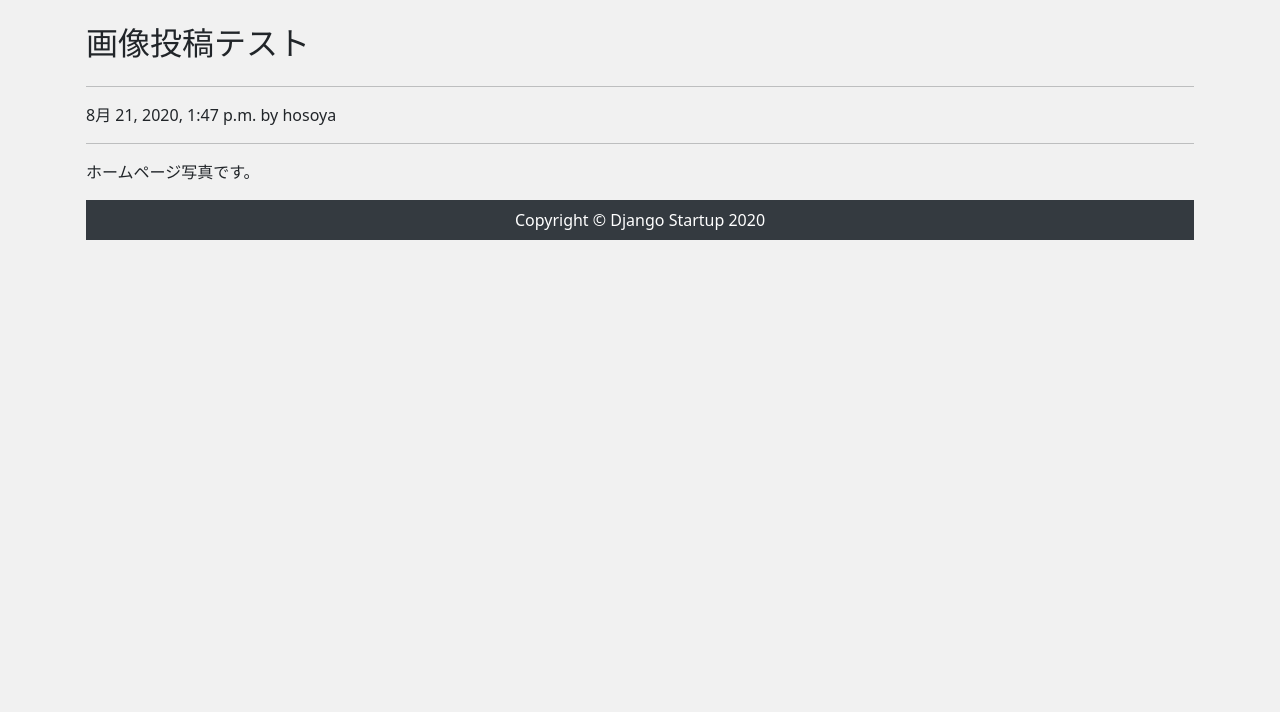
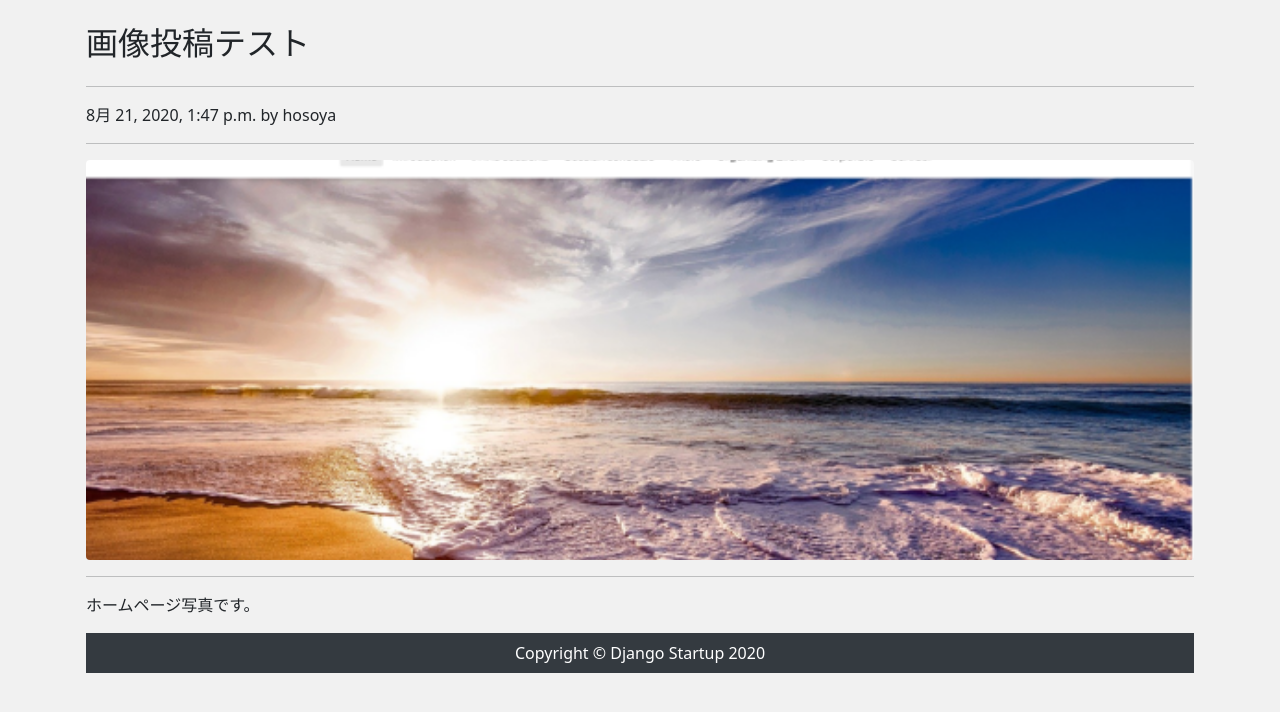
Before and after one commit to akihiro-hosoya/python-program, a Django app: page /post/4/ in a window 1280 px wide. Shown: the part 56-768 px from the top of the page. Run offline with Django 3.2, Linux system fonts and the light colour scheme; data comes from the database, SQL or seed files in the repository; both versions use the stored data as it was after the commit; some libraries are stand-ins or nearby versions.

Commit message:
画像アップロード機能

```diff
--- a/blog/forms.py
+++ b/blog/forms.py
@@ -3,3 +3,4 @@ from django import forms
 class PostForm(forms.Form):
     title = forms.CharField(max_length=30, label='タイトル')
     content = forms.CharField(label='内容', widget=forms.Textarea())
+    image = forms.ImageField(label='イメージ画像', required=False)
--- a/blog/models.py
+++ b/blog/models.py
@@ -6,6 +6,7 @@ from django.utils import timezone
 class Post(models.Model):
     author = models.ForeignKey(settings.AUTH_USER_MODEL, on_delete=models.CASCADE)
     title = models.CharField("タイトル", max_length=200)
+    image = models.ImageField(upload_to='images', verbose_name='イメージ画像', null=True, blank=True)
     content = models.TextField("本文")
     created = models.DateTimeField("作成日", default=timezone.now)
 
--- a/blog/static/css/style.css
+++ b/blog/static/css/style.css
@@ -53,3 +53,19 @@ main {
 .form-control:focus {
     box-shadow: none;
 }
+
+
+
+/* 画像 */
+/* index */
+.index-img {
+    object-fit: cover;
+    height: 240px;
+}
+
+/* detail */
+.detail-img {
+    object-fit: cover;
+    width: 100%;
+    height: 400px;
+}
--- a/blog/templates/blog/index.html
+++ b/blog/templates/blog/index.html
@@ -5,6 +5,9 @@
     <div class="col-md-8">
         {% for post in post_data %}
             <div class="card mb-4">
+                {% if post.image %}
+                    <img class="card-img-top index-img" src="{{ post.image.url }}" alt="">
+                {% endif %}
                 <div class="card-body">
                     <h2 class="car-title">{{ post.title }}</h2>
                     <p class="card-text">{{ post.content|truncatechars:100 }}</p>
--- a/blog/templates/blog/post_detail.html
+++ b/blog/templates/blog/post_detail.html
@@ -5,6 +5,10 @@
 <h2 class="my-4">{{ post_data.title }}</h2>
 <hr>
 <p>{{ post_data.created }} by {{ post_data.author }}</p>
+<hr>
+{% if post_data.image %}
+    <img class="rounded detail-img" src="{{ post_data.image.url }}" alt="">
+{% endif %}
 <hr>
 <p>{{ post_data.content|linebreaksbr }}</p>
 {% if user.is_authenticated %}
--- a/blog/templates/blog/post_form.html
+++ b/blog/templates/blog/post_form.html
@@ -7,10 +7,13 @@
     <h2>投稿</h2>
 </div>
 
-<form action="" method="POST">
+<form action="" method="POST" enctype="multipart/form-data">
     {% csrf_token %}
     <div class="formpost">
         {% render_field form.title class="form-control" placeholder="タイトルを入力" %}
+    </div>
+    <div class="formpost">
+        {{ form.image }}
     </div>
     <div class="formpost">
         {% render_field form.content class="form-control" placeholder="本文を入力" %}
--- a/blog/views.py
+++ b/blog/views.py
@@ -35,6 +35,8 @@ class CreatePostView(LoginRequiredMixin, View):
             post_data.author = request.user
             post_data.title = form.cleaned_data['title']
             post_data.content = form.cleaned_data['content']
+            if request.FILES:
+                post_data.image = request.FILES.get('image')
             post_data.save()
             return redirect('post_detail', post_data.id)
 
@@ -51,6 +53,7 @@ class PostEditView(LoginRequiredMixin, View):
             initial={
                 'title' : post_data.title,
                 'content' : post_data.content,
+                'image':post_data.image,
             }
         )
         return render(request, 'blog/post_form.html', {
@@ -64,6 +67,8 @@ class PostEditView(LoginRequiredMixin, View):
             post_data = Post.objects.get(id=self.kwargs['pk'])
             post_data.title = form.cleaned_data['title']
             post_data.content = form.cleaned_data['content']
+            if request.FILES:
+                post_data.image = request.FILES.get('image')
             post_data.save()
             return redirect('post_detail', self.kwargs['pk'])
 
--- a/mysite/settings.py
+++ b/mysite/settings.py
@@ -129,3 +129,7 @@ SITE_ID = 1
 LOGIN_REDIRECT_URL = '/'
 ACCOUNT_LOGOUT_REDIRECT_URL = '/'
 ACCOUNT_EMAIL_VERIFICATION = 'none'
+
+# Pillow
+MEDIA_URL = '/media/'
+MEDIA_ROOT = os.path.join(BASE_DIR, 'media')
--- a/mysite/urls.py
+++ b/mysite/urls.py
@@ -16,9 +16,15 @@ Including another URLconf
 from django.contrib import admin
 from django.urls import path, include
 
+from django.conf.urls.static import static
+from django.conf import settings
+
 urlpatterns = [
     path('admin/', admin.site.urls),
     path('', include('blog.urls')),
     path('accounts/', include('accounts.urls')),
     path('accounts/', include('allauth.urls')),
 ]
+
+if settings.DEBUG:
+    urlpatterns += static(settings.MEDIA_URL, document_root=settings.MEDIA_ROOT)
--- a/requirements.txt
+++ b/requirements.txt
@@ -1,3 +1,4 @@
 Django~=2.2.10
 django-widget-tweaks~=1.4.8
 django-allauth~=0.41.0
+Pillow~=2.2.1
```
Also changed, not shown: blog/migrations/0002_post_image.py (added), db.sqlite3, media/images/hp4_pc.png (added).
